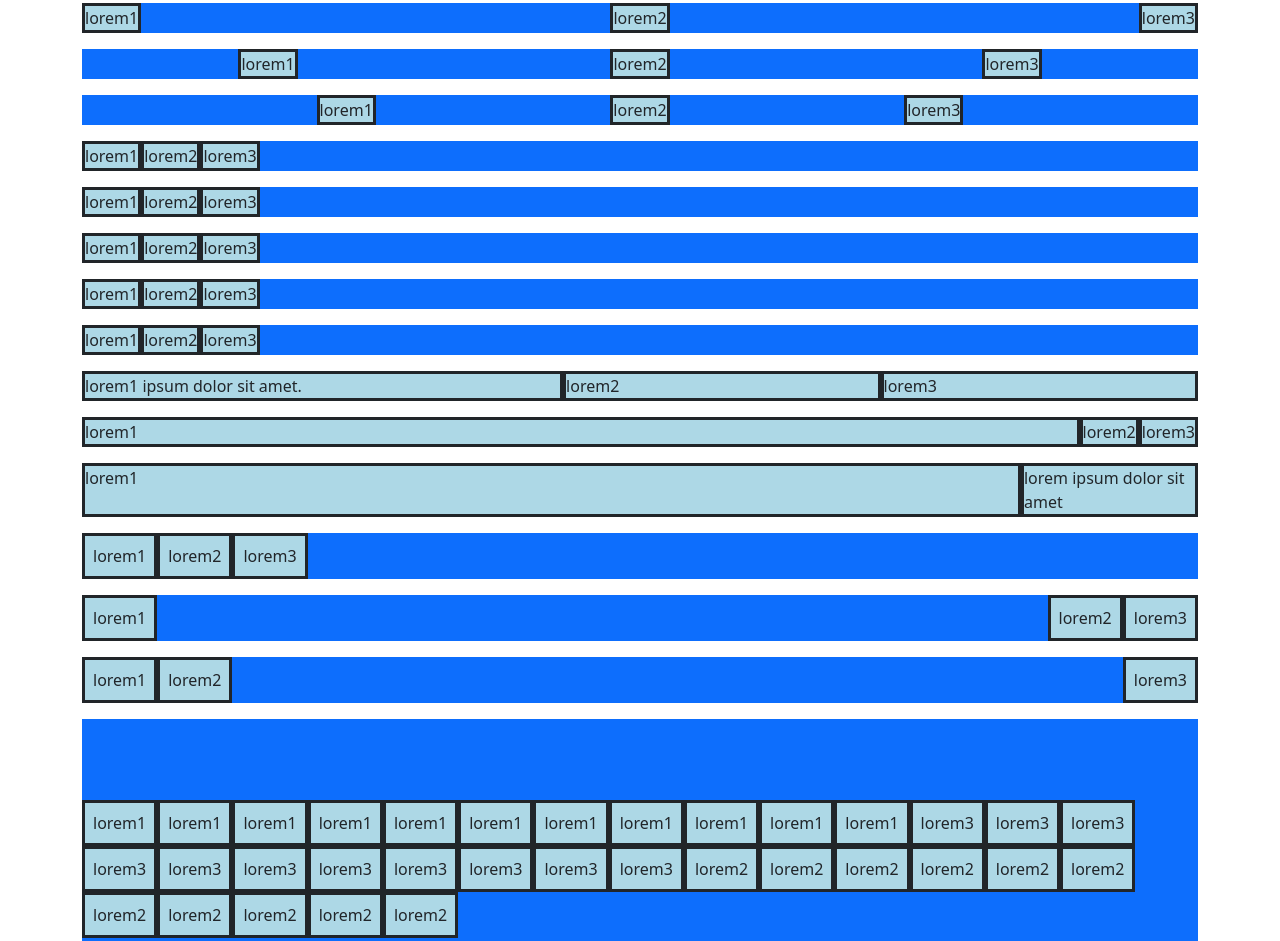
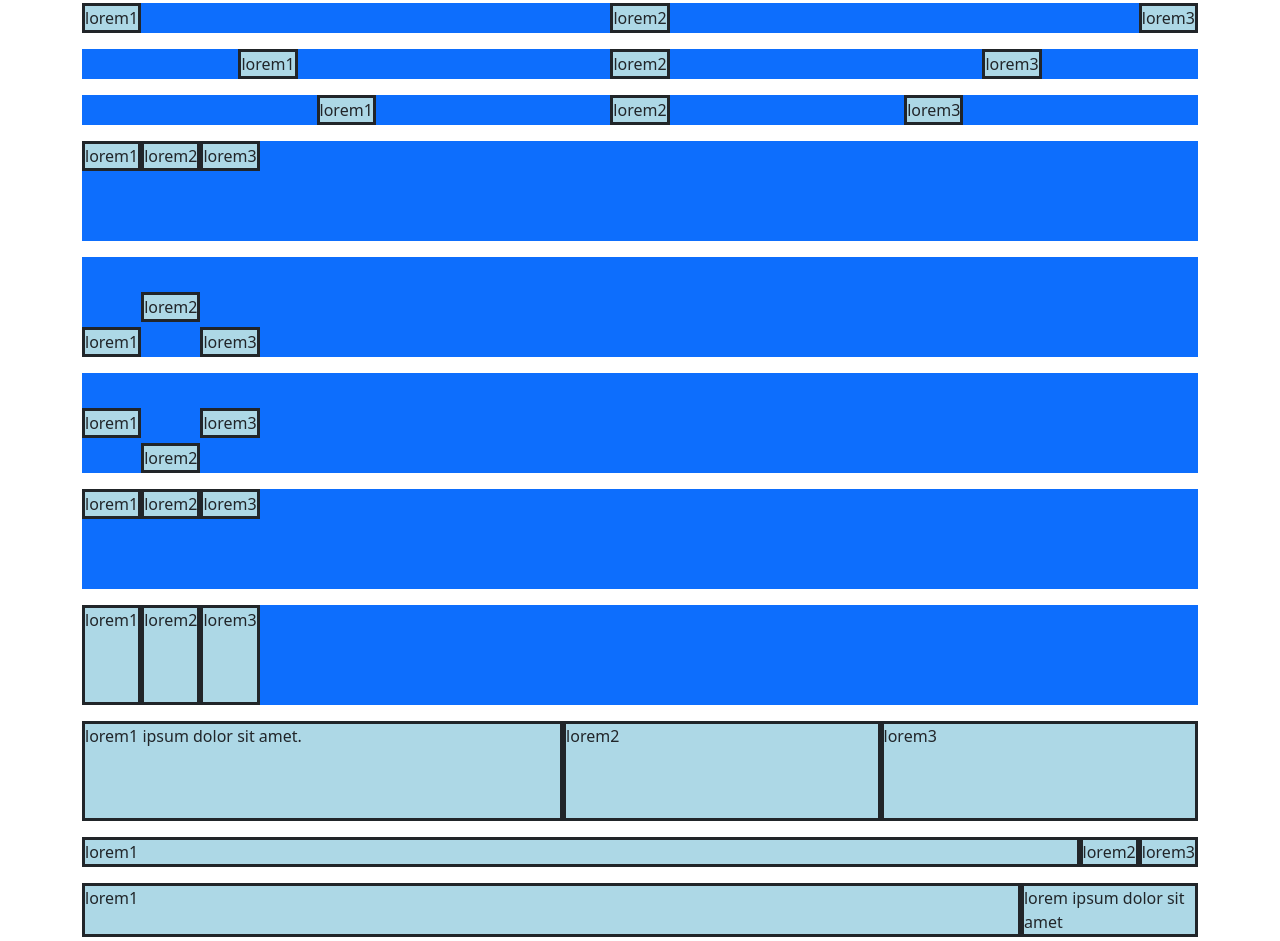
Before and after one commit to tasnimul-anwar/bt5_class_1-2, a plain HTML site: page index.html in a window 1280 px wide. Shown: the part 4809-5750 px from the top of the page. Drawn offline with Linux system fonts and the light colour scheme.

Commit message:
Update style.css

```diff
--- a/css/style.css
+++ b/css/style.css
@@ -116,3 +116,7 @@
 	background-color: lightblue;
 	border: 3px solid;
 }
+
+.mh-100{
+	min-height: 100px;
+}
```
